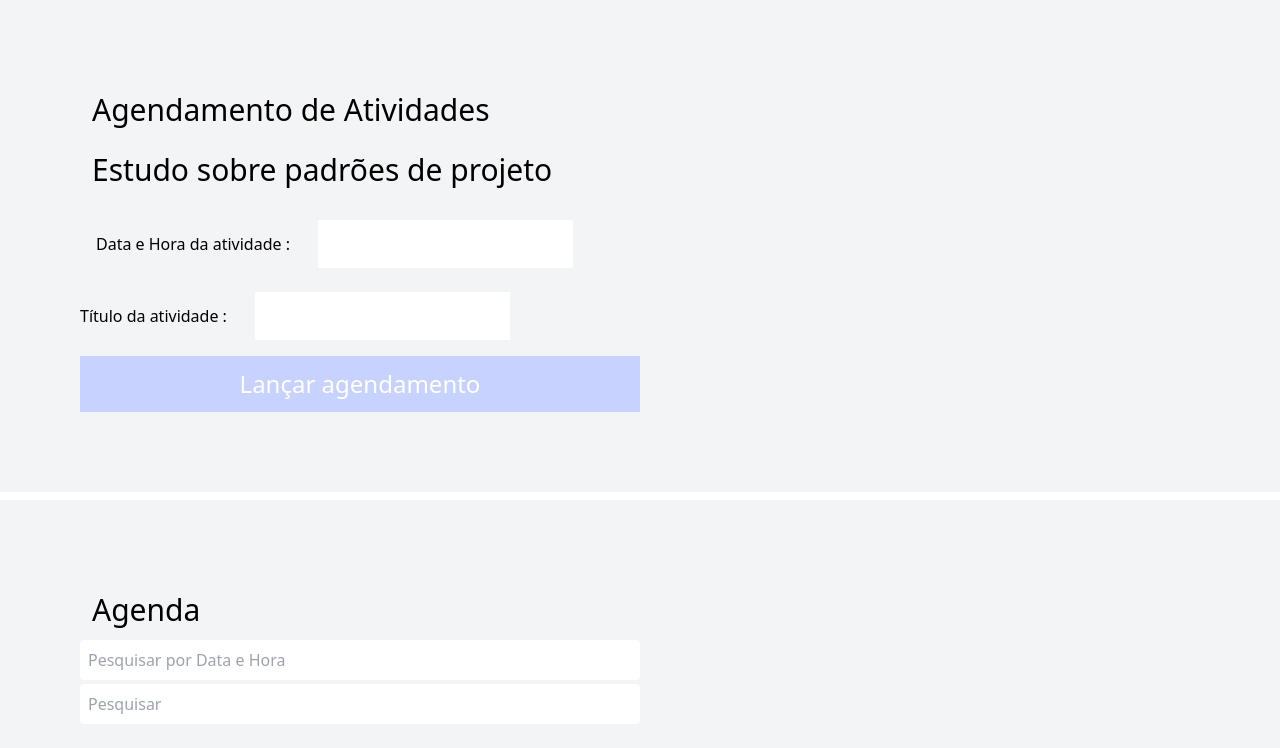
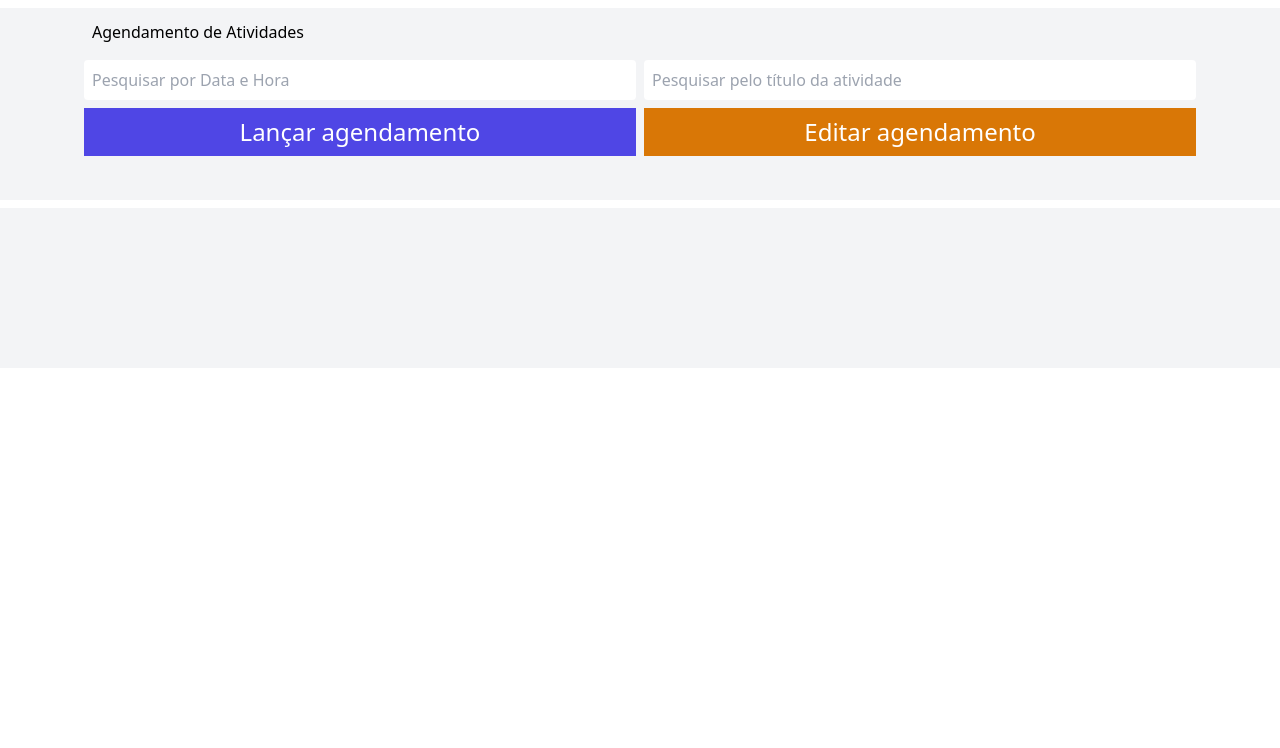
Before and after one commit to CaioIbraim/agenda, a plain HTML site: page index.html in a window 1280 px wide. Drawn offline with nearby package versions, Linux system fonts and the light colour scheme.

Commit message:
Edição de horários
Inicio do desenvolvimento da funcionalidade de edição de horários

```diff
--- a/index.html
+++ b/index.html
@@ -1,5 +1,5 @@
 <!DOCTYPE html>
-<html lang="en">
+<html lang="pt-br">
 
 <head>
     <meta charset="UTF-8">
@@ -13,7 +13,7 @@
 </head>
 
 <body>
-
+    <div id="mensageria">
         <div class="container mx-auto mb-2 mt-2" id="dangerMessageContainer">
             <div class="bg-red-100 border border-red-400 text-red-700 px-4 py-3 rounded relative" role="alert">
                 <strong class="font-bold" id="dangerMessageTitle">Holy smokes!</strong>
@@ -34,38 +34,25 @@
             </span>
             </div>
         </div>
-
-    <div class="container mx-auto bg-gray-100 p-20">
-        <h2 class="text-3xl p-3 mx-auto">Agendamento de Atividades</h2>
-        <h2 class="text-3xl p-3 mx-auto">Estudo sobre padrões de projeto </h2>
-        <form onsubmit="agenda._verificarAgenda()._entradaDeDados()._gravarDados()">
-            <div class="flex-column w-1/2">
-                <div class="p-4">
-                    <label for="dataHora" class="text-1xl mr-5">Data e Hora da atividade :</label>
-                    <input type="date" class="p-3 mx-auto border-gray-100 border-solid border-4 border-light-blue-500 " id="dataHora">
+    </div>
+    <div class="container mx-auto bg-gray-100 pl-20 pb-10 pr-20 mt-2 ">
+            <h2 class="text-1xl p-3 mx-auto ">Agendamento de Atividades</h2>
+            <div class="flex">
+                <input type="date" id="searchDataHora" oninput="agenda._filtarDadosDataHora()" class="w-1/2 bg-gray-10 p-2  m-1 rounded" placeholder="Pesquisar por Data e Hora">
+                <input type="text" id="searchText" onkeydown="agenda._filtarDados()" class="w-1/2 bg-gray-10 p-2 m-1 rounded" placeholder="Pesquisar pelo título da atividade">
+                <input type="hidden" id="editarAgendamento">
             </div>
 
-                <div>
-                    <label for="dataHora" class="text-1xl mr-5">Título da atividade :</label>
-                    <input type="text" class="p-3 mx-auto border-gray-100 border-solid border-4 border-light-blue-500 " id="tituloDaAtividade">
+            <div class="flex">
+                <button class="w-full bg-indigo-600 m-1 p-2 text-2xl text-white" onclick="agenda._verificarAgenda()._entradaDeDados()._gravarDados()">Lançar agendamento</button>
+                <button class="w-full bg-yellow-600 m-1 p-2 text-2xl text-white" onclick="agenda._verificarAgenda()._entradaDeDados()._editarDados()">Editar agendamento</button>
             </div>
-
-                <div>
-                    <button type="submit" class="w-full bg-indigo-200 mt-3 p-3 text-2xl text-white">Lançar agendamento</button>
     </div>
-
-            </div>
-        </form>
-    </div>
-
     <div class="container mx-auto bg-gray-100 p-20 mt-2 ">
-        <h2 class="text-3xl p-3 mx-auto ">Agenda</h2>
-        <input type="date" id="searchDataHora" oninput="agenda._filtarDadosDataHora()" class="w-1/2 bg-gray-10 p-2 mb-1 rounded" placeholder="Pesquisar por Data e Hora">
-        <input type="text" id="searchText" onkeydown="agenda._filtarDados()" class="w-1/2 bg-gray-10 p-2 mb-1 rounded" placeholder="Pesquisar">
         <ul id="listaAgenda"></ul>
     </div>
+</body>
 
-</body>
 <script>
     flatpickr("#dataHora", {
         enableTime: true,
@@ -85,9 +72,9 @@
     });
 
     flatpickr("#searchDataHora", {
-        enableTime: false,
+        enableTime: true,
         minTime: "00:00 ",
-        dateFormat: 'd/m/Y',
+        dateFormat: 'd/m/Y H:i',
         locale: {
             firstDayOfWeek: 1,
             weekdays: {
@@ -103,8 +90,8 @@
 
     class Agenda {
         constructor() {
-            this._dataHora = document.querySelector("#dataHora")
-            this._tituloDaAtividade = document.querySelector("#tituloDaAtividade")
+            this._dataHora = document.querySelector("#searchDataHora")
+            this._tituloDaAtividade = document.querySelector("#searchText")
             this.dadosDaAgenda = []
         }
 
@@ -160,6 +147,15 @@
             }
         }
 
+        _editarDados(dataHora) {
+            if (confirm("Deseja editar o agendamento?")) {
+                let dados = this.dadosDaAgenda.filter(item => {
+                    return item.dataHora == dataHora
+                })
+                agendaView.editarDados(dados[0])
+            }
+        }
+
         _filtarDados() {
             //Filtrar agendamentos por parte do texto
             let searchStr = agendaView._searchText.value
@@ -196,12 +192,23 @@
             this._lista = document.querySelector("#listaAgenda")
             this._searchText = document.querySelector("#searchText")
             this._searchDataHora = document.querySelector("#searchDataHora")
+            this._editarAgendamento = document.querySelector("#editarAgendamento")
+        }
 
+        editarDados(dados){
+            this._searchText.value        = dados.tituloDaAtividade
+            this._searchDataHora.value    = dados.dataHora
+            this._editarAgendamento.value = dados.dataHora
         }
 
         listarAgendamentos(dados) {
                 this._lista.innerHTML = `${dados
-                                                 .map(item => `<li ${item.cumprido == true ? "class='text-yellow-100'" : "text-yellow-100" }  > ${item.dataHora} - ${item.tituloDaAtividade} <a onclick = "agenda._removerDados('${item.dataHora}')" > Remover </a> </li>`)
+                                                 .map(item => `
+                                                    <li ${item.cumprido == true ? "class='text-yellow-100'" : "text-yellow-100" }  >
+                                                        ${item.dataHora} - ${item.tituloDaAtividade}
+                                                        <a class='text-yellow-600 cursor-pointer p-2 bg-gray-0 rounded' onclick = "agenda._editarDados('${item.dataHora}')" > Editar </a>
+                                                        <a class='text-red-600 cursor-pointer p-2 bg-gray-0 rounded' onclick = "agenda._removerDados('${item.dataHora}')" > Remover </a>
+                                                    </li>`)
                                                  .join('')}`
         }
 
@@ -258,9 +265,9 @@
 
     }
 
-    var agenda = new Agenda()
-    var agendaView = new AgendaView()
-    var messenger = new MessengerProxy()
+    var agenda      = new Agenda()
+    var agendaView  = new AgendaView()
+    var messenger   = new MessengerProxy()
 </script>
 
 </html>
```
Lines whose indentation alone changed are shown as unchanged.
